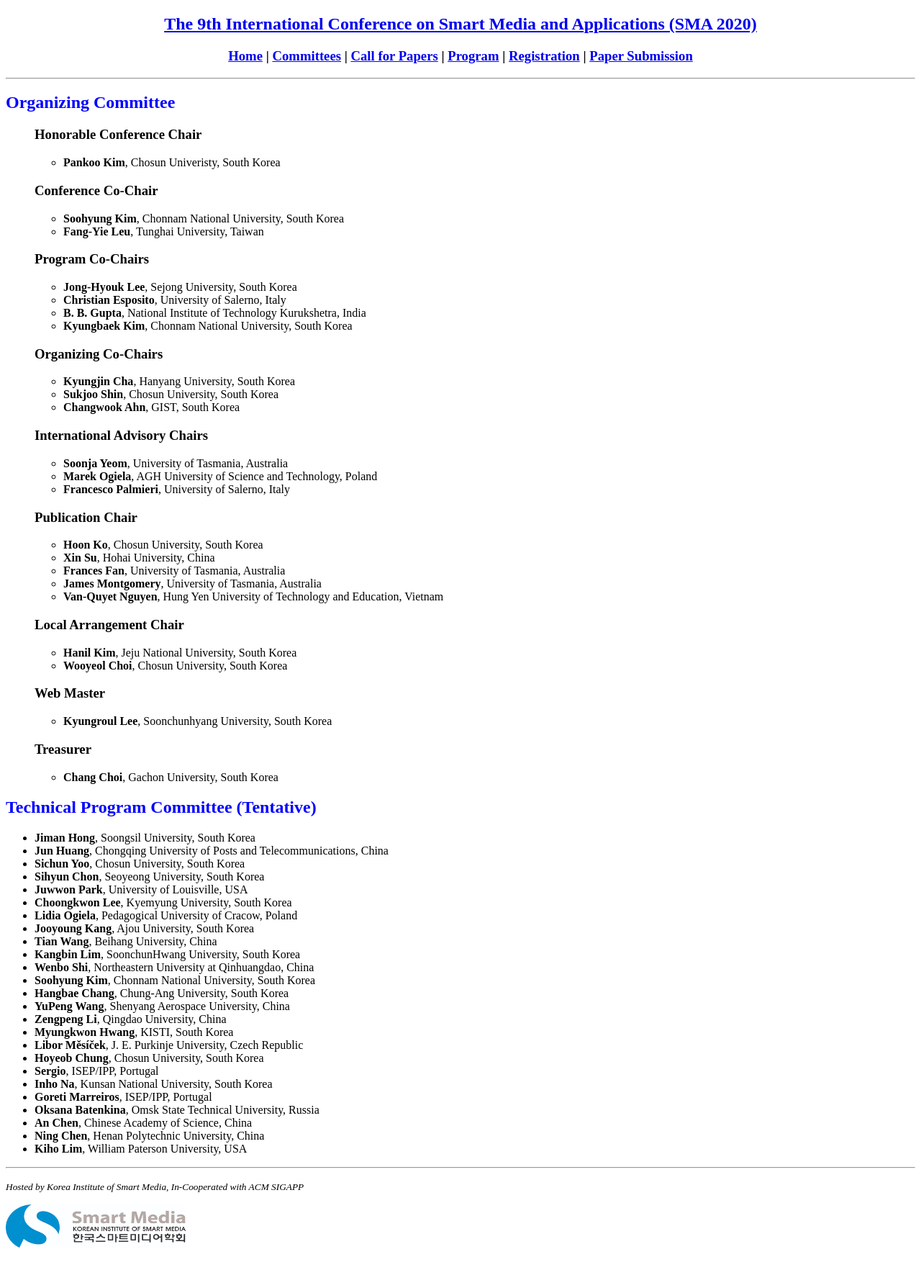
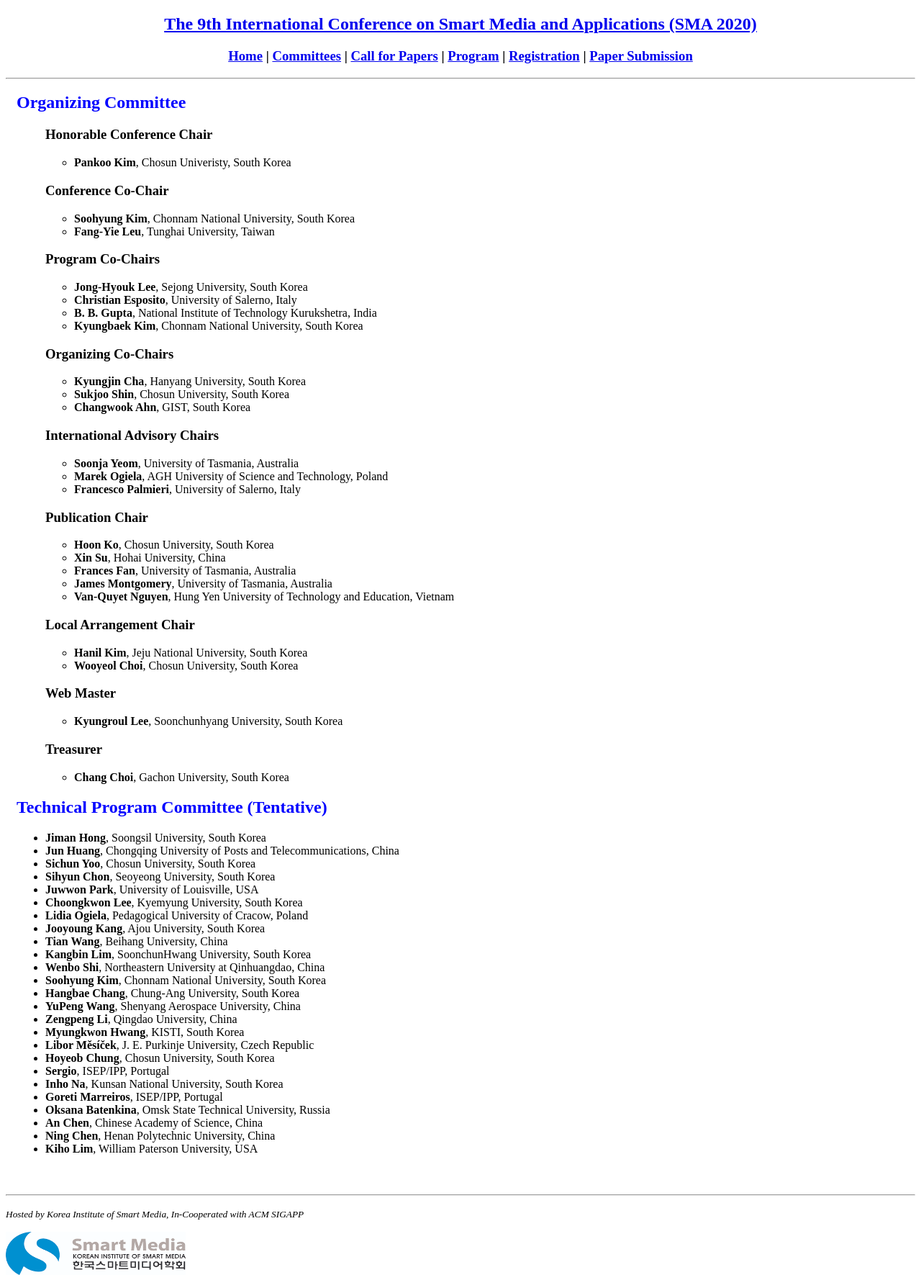
Before and after one commit to icea-conf/sma-2020.github.io, a Jekyll site: the page built from committee/index.html, in a window 1280 px wide. Shown: the whole page at 72% size. Built offline with Jekyll 4.4.1, drawn with Linux system fonts in a browser that asks for light colours; before the commit the page ends 1733 px from its top, so only the background shows below that.

Commit message:
Update index.html

```diff
--- a/committee/index.html
+++ b/committee/index.html
@@ -2,8 +2,8 @@
 layout: default
 title: SMA 2020
 ---
-<div style="width: 50%">
-	<div style="margin: 0 auto">
+<div class="container">
+	<div class="content">
 		<h2 style="color:#0000FF">Organizing Committee</h2>
 		<ul>
 			<h3>Honorable Conference Chair</h3>
```
